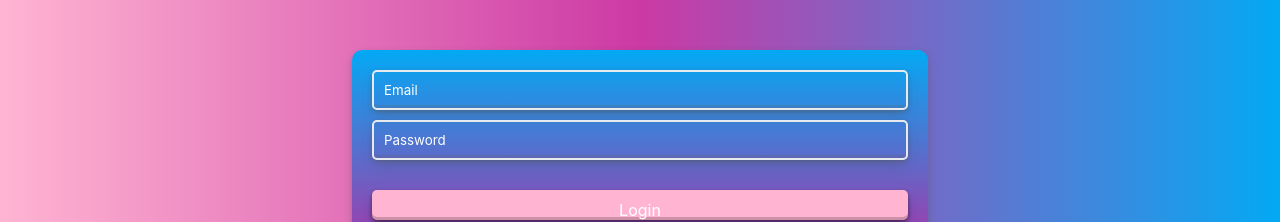
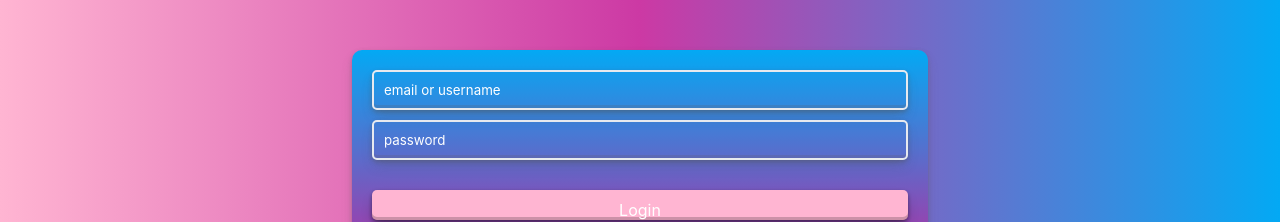
Before and after one commit to JuanAzula/e2Bay, a React (Vite) app: page / in a window 1280 px wide. Shown: the part 277-499 px from the top of the page. Built offline with nearby package versions, Linux system fonts and the light colour scheme; no server answers; data requests are answered from the project's data file.

Commit message:
Login with backend and Tasks.json

```diff
--- a/package.json
+++ b/package.json
@@ -6,6 +6,7 @@
   "scripts": {
     "dev": "vite",
     "build": "tsc && vite build",
+    "json-server": "json-server --watch ./src/mocks/products.json",
     "lint": "eslint . --ext ts,tsx --report-unused-disable-directives --max-warnings 0",
     "preview": "vite preview"
   },
@@ -29,6 +30,7 @@
     "@typescript-eslint/eslint-plugin": "^6.14.0",
     "@typescript-eslint/parser": "^6.14.0",
     "@vitejs/plugin-react": "^4.2.1",
+    "concurrently": "^8.2.2",
     "eslint": "^8.55.0",
     "eslint-plugin-react-hooks": "^4.6.0",
     "eslint-plugin-react-refresh": "^0.4.5",
--- a/src/App.tsx
+++ b/src/App.tsx
@@ -14,6 +14,7 @@ import { Cart, Navbar } from './components/globals'
 import { Toaster } from 'react-hot-toast'
 import { useFilters } from './hooks/useFilters'
 import { getProducts } from './services/ProductService'
+import LoginService from './services/LoginService'
 
 
 async function fetchProducts(setProducts) {
@@ -65,17 +66,18 @@ export default function App() {
       const passwordValue = password.value
       console.log(emailValue, passwordValue)
 
-      const user = users.find((user) => user.email === emailValue && user.password === passwordValue)
-      if (user) {
-        console.log('Login successful')
-        setUser(user)
-        window.localStorage.setItem('userLogged', JSON.stringify(user))
-        // navigate('/')
+      // const user = users.find((user) => user.email === emailValue && user.password === passwordValue)
+      try {
+        const user = await LoginService.LoginUser({ username: emailValue, password: passwordValue })
+        if (user) {
+          console.log('Login successful')
+          setUser(user)
+          window.localStorage.setItem('userLogged', JSON.stringify(user))
+          return user
+        }
+      } catch (err) {
+        console.log('Login failed', err)
 
-        return user
-      } else {
-        console.log('Login failed')
-        return user
       }
     }
   }
--- a/src/components/globals/Login.tsx
+++ b/src/components/globals/Login.tsx
@@ -11,7 +11,7 @@ export const LoginForm = ({ handleSubmit, handleUsernameChange, handlePasswordCh
                     type="text"
                     value={email}
                     id="email"
-                    placeholder="Email"
+                    placeholder="email or username"
                     onChange={handleUsernameChange}
 
                 />
@@ -21,7 +21,7 @@ export const LoginForm = ({ handleSubmit, handleUsernameChange, handlePasswordCh
                     // value={password}
                     password={password}
                     id="password"
-                    placeholder="Password"
+                    placeholder="password"
                     onChange={handlePasswordChange}
                 />
                 <button className='button' style={{ height: '30px' }} type="submit">Login</button>
--- /dev/null
+++ b/src/services/LoginService.ts
@@ -0,0 +1,13 @@
+import axios from 'axios'
+
+const baseUrl = 'http://localhost:3002/api/login'
+
+// eslint-disable-next-line @typescript-eslint/no-extraneous-class
+export default class LoginService {
+    static async LoginUser(logindata: { username: string, password: string }) {
+        const respuesta = await axios.post('http://localhost:3002/api/login', logindata, {
+            headers: { 'Content-Type': 'application/json' }
+        })
+        return respuesta.data
+    }
+}
```
Also changed, not shown: 1 other file (tests, documents, lock files or other folders).
